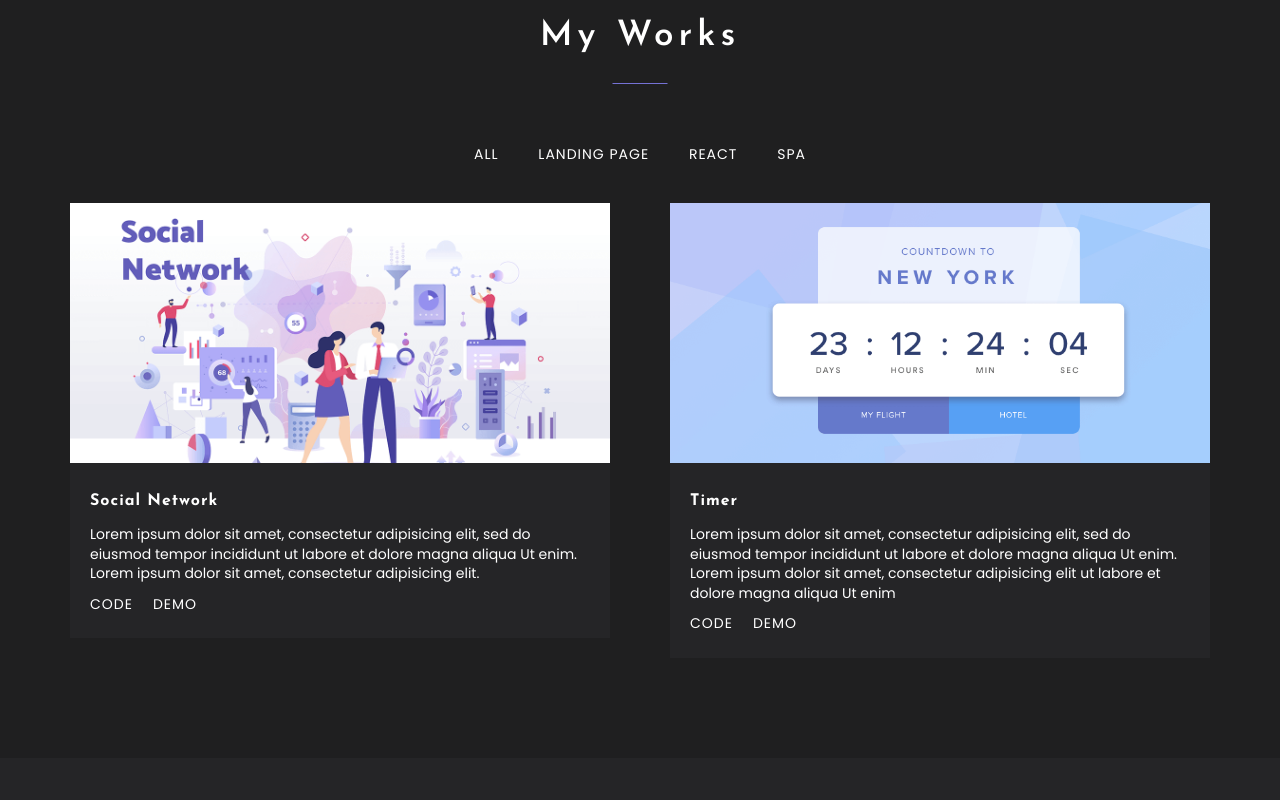
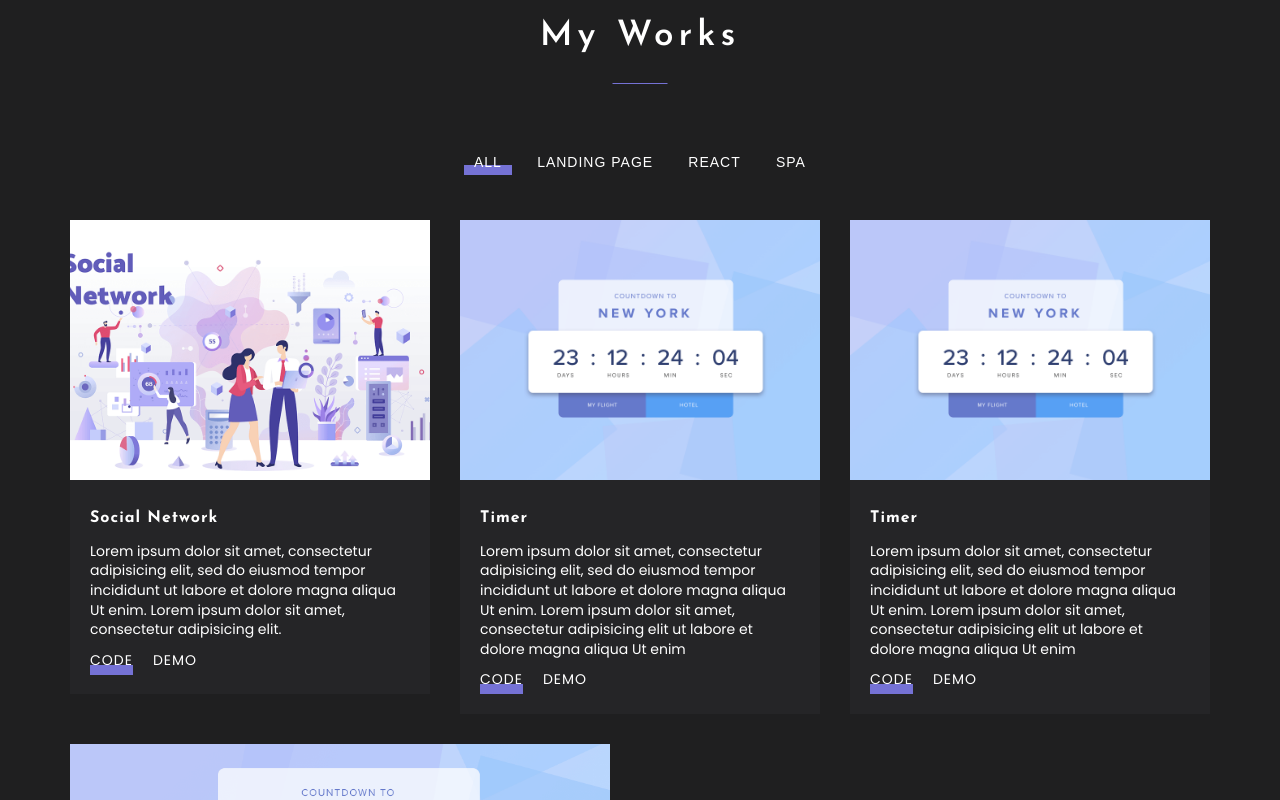
Before and after one commit to MaksimSelchukou/portfolio-1, a React app: page / in a window 1280 px wide. Shown: the part 1880-2680 px from the top of the page. Built offline with nearby package versions, Linux system fonts and the light colour scheme.

Commit message:
fix:implemented filtering works,added active tab Menu

```diff
--- a/src/components/Link.tsx
+++ b/src/components/Link.tsx
@@ -1,7 +1,7 @@
-import styled from "styled-components";
-import { theme } from "../styles/Theme";
+import styled, {css} from "styled-components";
+import {theme} from "../styles/Theme";
 
-export const Link = styled.a`
+export const Link = styled.a<{ active?: boolean }>`
   font-size: 14px;
   font-weight: 400;
   letter-spacing: 1px;
@@ -10,23 +10,28 @@ export const Link = styled.a`
   position: relative;
   z-index: 0;
 
-
-  &::before {
-    content: '';
-    display: inline-block;
-    background-color: ${theme.color.accent};
-    position: absolute;
-    bottom: 5px;
-    left: 0;
-    right: 0;
-    z-index: -1;
-  }
-
   &:hover {
     &::before {
       height: 10px;
     }
   }
 
+  &::before {
+    content: '';
+    display: inline-block;
+    background-color: ${theme.color.accent};
+
+    position: absolute;
+    bottom: 5px;
+    left: 0;
+    right: 0;
+    z-index: -1;
+
+    ${props => props.active && css<{ active?: boolean }>`
+      height: 10px;
+    `};
+  }
+
+
 }
 `
--- a/src/layout/sections/works/Works.tsx
+++ b/src/layout/sections/works/Works.tsx
@@ -1,4 +1,4 @@
-import React from 'react';
+import React, {useState} from 'react';
 import {SectionTitle} from "../../../components/SectionTitle";
 import {TabMenu} from "./tabMenu/TabMenu";
 import {FlexWrapper} from "../../../components/FlexWrapper";
@@ -9,29 +9,68 @@ import {Container} from "../../../components/Container";
 import {S} from './Works_Styles'
 
 
-export const Works = () => {
+export type StatusType = 'all' | 'landing' | 'react' | 'spa'
 
-    const worksItems = ['ALL', 'LANDING PAGE', 'REACT', 'SPA']
+const tabsItems: Array<{ title: string, status: StatusType }> = [
+    {title: 'ALL', status: 'all'},
+    {title: 'LANDING PAGE', status: 'landing'},
+    {title: 'REACT', status: 'react'},
+    {title: 'SPA', status: 'spa'},
+
+]
 const workData = [
     {
         text: 'Lorem ipsum dolor sit amet, consectetur adipisicing elit, sed do eiusmod tempor incididunt ut labore et dolore magna aliqua Ut enim. Lorem ipsum dolor sit amet, consectetur adipisicing elit.',
         title: 'social Network',
-            srcImg: img1
+        srcImg: img1,
+        type: 'react'
     },
     {
         text: 'Lorem ipsum dolor sit amet, consectetur adipisicing elit, sed do eiusmod tempor incididunt ut labore et dolore magna aliqua Ut enim. Lorem ipsum dolor sit amet, consectetur adipisicing elit  ut labore et dolore magna aliqua Ut enim',
         title: 'Timer',
-            srcImg: img2
+        srcImg: img2,
+        type: 'spa'
+    },
+    {
+        text: 'Lorem ipsum dolor sit amet, consectetur adipisicing elit, sed do eiusmod tempor incididunt ut labore et dolore magna aliqua Ut enim. Lorem ipsum dolor sit amet, consectetur adipisicing elit  ut labore et dolore magna aliqua Ut enim',
+        title: 'Timer',
+        srcImg: img2,
+        type: 'landing'
+    },
+    {
+        text: 'Lorem ipsum dolor sit amet, consectetur adipisicing elit, sed do eiusmod tempor incididunt ut labore et dolore magna aliqua Ut enim. Lorem ipsum dolor sit amet, consectetur adipisicing elit  ut labore et dolore magna aliqua Ut enim',
+        title: 'Timer',
+        srcImg: img2,
+        type: 'landing'
     }
 ]
+
+export const Works = () => {
+
+    const [filter, setFilter] = useState<StatusType>('all')
+
+    let filteredWorkData = workData
+    if (filter === 'spa') {
+        filteredWorkData = filteredWorkData.filter(d => d.type === 'spa')
+    }
+    if (filter === 'landing') {
+        filteredWorkData = filteredWorkData.filter(d => d.type === 'landing')
+    }
+    if (filter === 'react') {
+        filteredWorkData = filteredWorkData.filter(d => d.type === 'react')
+    }
+
 
     return (
         <S.Works>
             <Container>
                 <SectionTitle>My Works</SectionTitle>
-                <TabMenu menuItems={worksItems}/>
+                <TabMenu filter={filter} setFilter={setFilter} tabsItems={tabsItems}/>
                 <FlexWrapper justify={'space-between'} align={'flex-start'} wrap={'wrap'}>
-                    {workData.map((w,i)=>{
+                    {/*{workData.map((w, i) => {*/}
+                    {/*    return (<Work key={i} srcImg={w.srcImg} title={w.title} text={w.text}/>)*/}
+                    {/*})}*/}
+                    {filteredWorkData.map((w, i) => {
                         return (<Work key={i} srcImg={w.srcImg} title={w.title} text={w.text}/>)
                     })}
                 </FlexWrapper>
--- a/src/layout/sections/works/tabMenu/TabMenu.tsx
+++ b/src/layout/sections/works/tabMenu/TabMenu.tsx
@@ -1,16 +1,25 @@
 import React from 'react';
 import styled from "styled-components";
 import {Link} from '../../../../components/Link';
+import {StatusType} from "../Works";
 
+type TabMenuType = {
+    filter: StatusType
+    setFilter: (filter: StatusType) => void
+    tabsItems: Array<{ title: string, status: StatusType }>
+}
 
-export const TabMenu = ({menuItems}: { menuItems: Array<string> }) => {
+//export const TabMenu = ({tabsItem,filter:StatusType}: Array<{title:string,status: StatusType}> }) => {
+export const TabMenu: React.FC<TabMenuType> = ({...props}: TabMenuType) => {
     return (
         <StyledTabMenu>
             <ListItems>
-                {menuItems.map((item, ind) => {
+                {props.tabsItems.map((item, ind) => {
                     return (
                         <ListItem key={ind}>
-                            <Link href="src/layout/sections/works/tabMenu/TabMenu.tsx">{item}</Link>
+                            <Link active={props.filter === item.status} as={'button'}
+                                  onClick={() => props.setFilter(item.status)}>{item.title}
+                            </Link>
                         </ListItem>
                     )
                 })}
--- a/src/layout/sections/works/work/Work.tsx
+++ b/src/layout/sections/works/work/Work.tsx
@@ -20,7 +20,7 @@ export const Work = (props: WorkPropsType) => {
             <S.Description>
                 <S.WorkTitle>{props.title}</S.WorkTitle>
                 <S.WorkText>{props.text}</S.WorkText>
-                <Link href={'#'}>code</Link>
+                <Link active href={'#'}>code</Link>
                 <Link href={'#'}>demo</Link>
             </S.Description>
         </S.Work>
```
Lines whose indentation alone changed are shown as unchanged.
